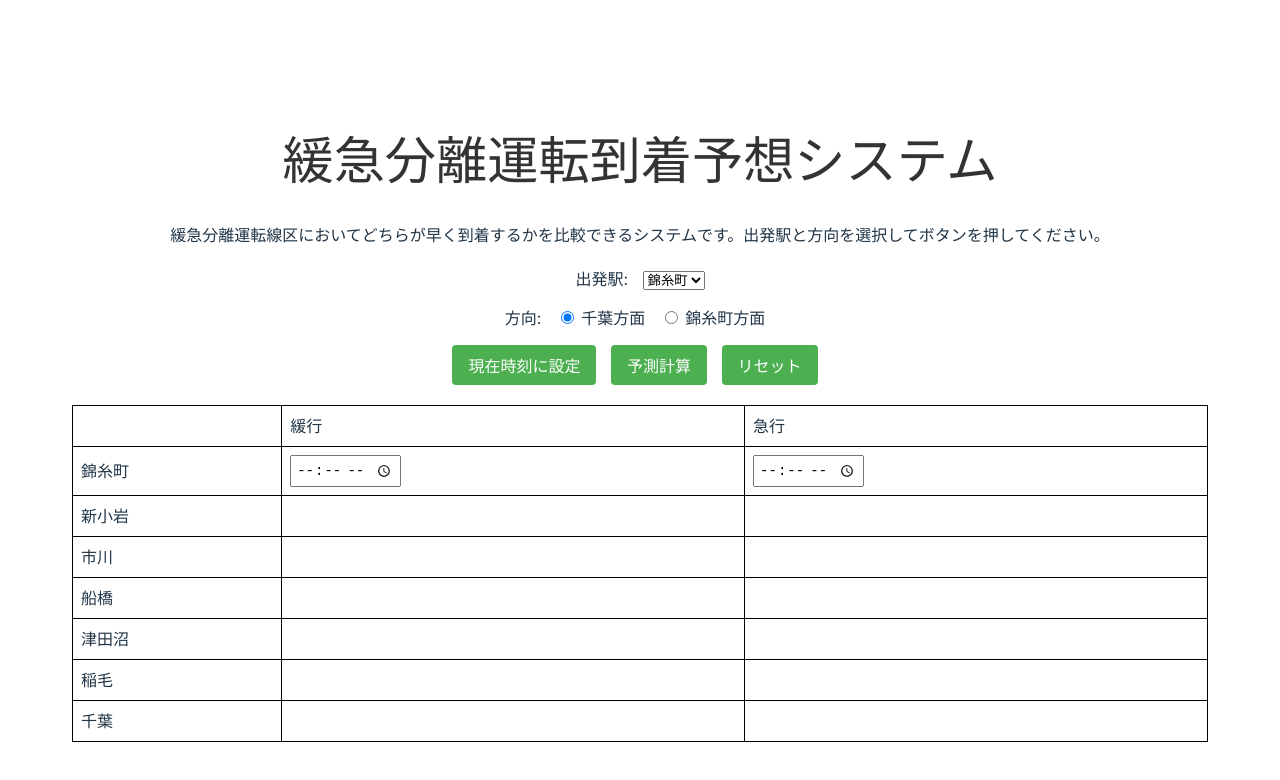
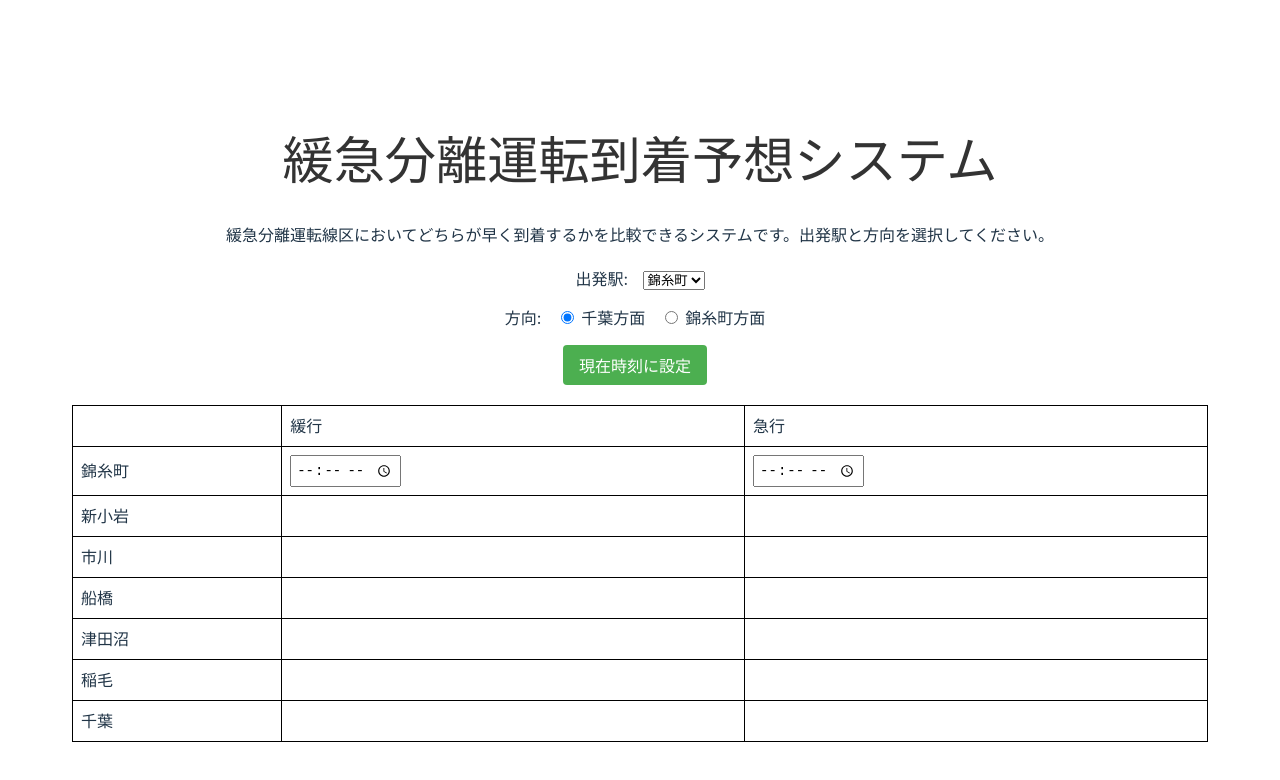
Before and after one commit to taiyo8911/train-time-calc-svelte, a Svelte app: page / in a window 1280 px wide. Shown: the top 780 px of the page. Built offline with nearby package versions, Linux system fonts and the light colour scheme.

Commit message:
ボタンの削除

```diff
--- a/src/App.svelte
+++ b/src/App.svelte
@@ -6,8 +6,6 @@
   let kankouTime = "";
   let kyuukouTime = "";
 
-  let kankouError = "";
-  let kyuukouError = "";
   let directionError = "";
 
   // 表示する駅リストを計算（リアクティブ）
@@ -104,47 +102,13 @@
     kankouTime = currentTime;
     kyuukouTime = currentTime;
   }
-
-  function resetTable() {
-    kankouTime = "";
-    kyuukouTime = "";
-    kankouError = "";
-    kyuukouError = "";
-  }
-
-  function validateAndCalculate() {
-    kankouError = "";
-    kyuukouError = "";
-
-    let hasError = false;
-
-    if (!kankouTime || kankouTime.trim() === "") {
-      kankouError = "時刻を入力してください。";
-      hasError = true;
-    }
-
-    if (!kyuukouTime || kyuukouTime.trim() === "") {
-      kyuukouError = "時刻を入力してください。";
-      hasError = true;
-    }
-
-    if (directionError) {
-      hasError = true;
-    }
-
-    if (hasError) {
-      return;
-    }
-
-    // リアクティブステートメントが自動的に計算するので、ここでは何もしない
-  }
 </script>
 
 <main>
   <h1>緩急分離運転到着予想システム</h1>
 
   <p>
-    緩急分離運転線区においてどちらが早く到着するかを比較できるシステムです。出発駅と方向を選択してボタンを押してください。
+    緩急分離運転線区においてどちらが早く到着するかを比較できるシステムです。出発駅と方向を選択してください。
   </p>
 
   <div class="controls">
@@ -174,8 +138,6 @@
 
     <div class="control-group">
       <button on:click={setCurrentTime}>現在時刻に設定</button>
-      <button on:click={validateAndCalculate}>予測計算</button>
-      <button on:click={resetTable}>リセット</button>
     </div>
   </div>
 
@@ -193,20 +155,10 @@
           <th>{station}</th>
           {#if station === departureStation}
             <td>
-              <div>
-                <input type="time" bind:value={kankouTime} />
-                {#if kankouError}
-                  <span class="error">{kankouError}</span>
-                {/if}
-              </div>
+              <input type="time" bind:value={kankouTime} />
             </td>
             <td>
-              <div>
-                <input type="time" bind:value={kyuukouTime} />
-                {#if kyuukouError}
-                  <span class="error">{kyuukouError}</span>
-                {/if}
-              </div>
+              <input type="time" bind:value={kyuukouTime} />
             </td>
           {:else}
             <td>{kankouArrivalTimes[station] || ""}</td>
```
